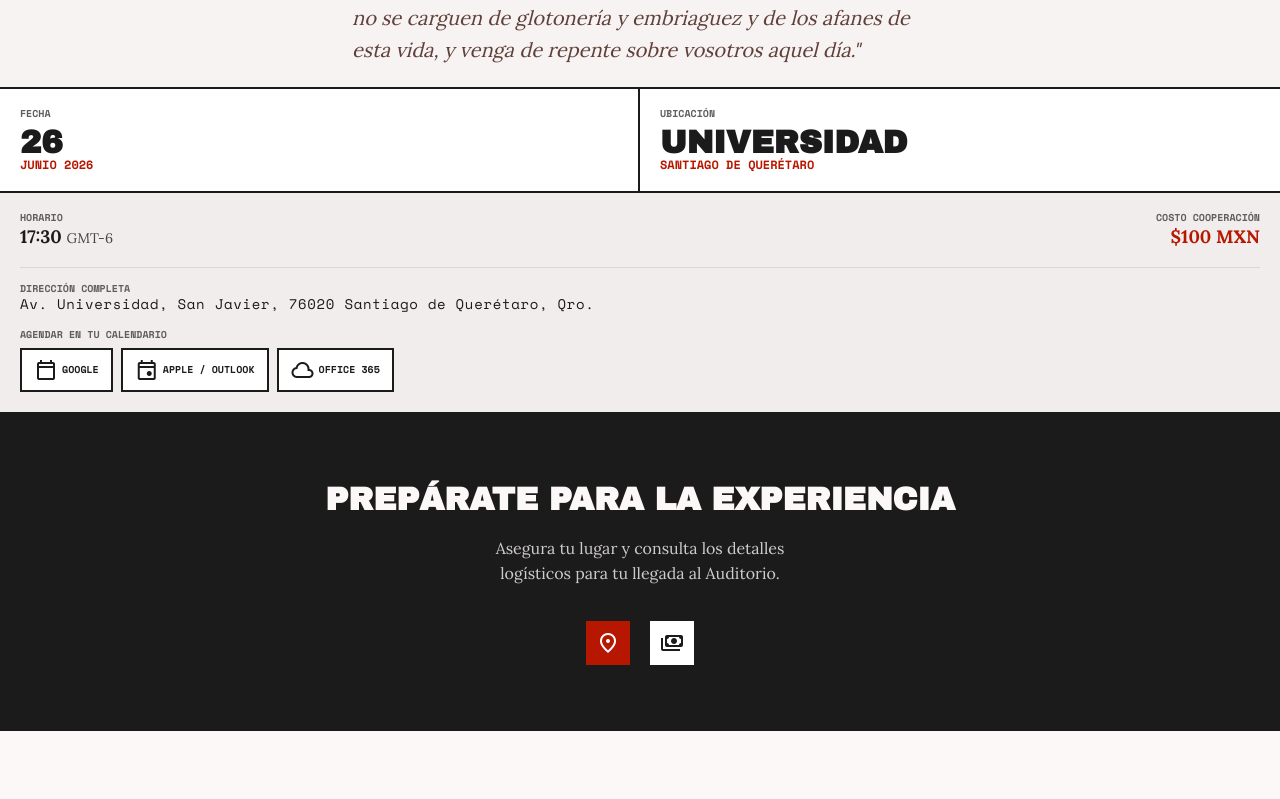
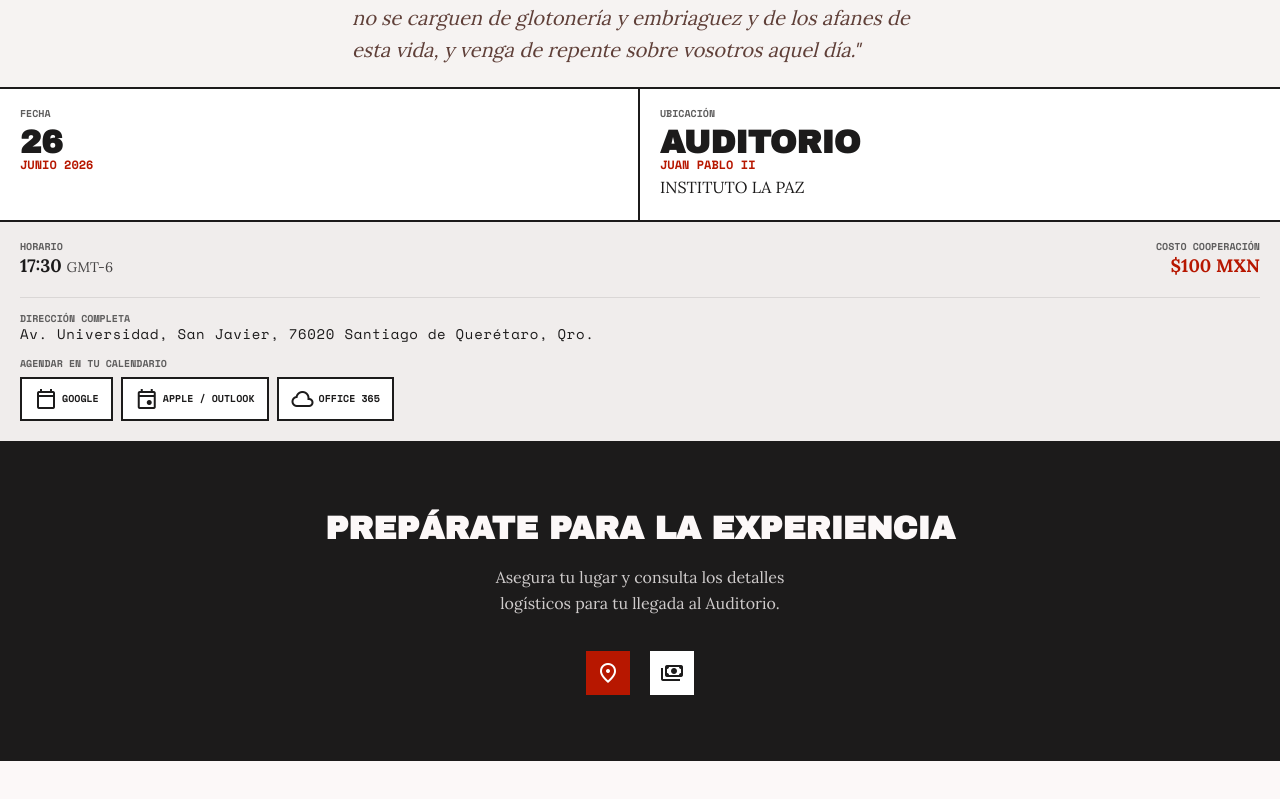
Before and after one commit to riosisraelg/quintaessencia, a Next.js app: page / in a window 1280 px wide. Shown: the part 819-1618 px from the top of the page. Built offline with nearby package versions, Linux system fonts and the light colour scheme.

Commit message:
Actualizar datos de ubicación, calendarios y puntos de entrega

```diff
--- a/src/app/page.tsx
+++ b/src/app/page.tsx
@@ -53,8 +53,9 @@ export default function Home() {
         {/* Col 2 */}
         <div className="p-margin-mobile bg-white">
           <p className="font-label-caps text-[10px] text-secondary mb-2">UBICACIÓN</p>
-          <p className="font-headline-md leading-none">UNIVERSIDAD</p>
-          <p className="font-label-caps text-primary">SANTIAGO DE QUERÉTARO</p>
+          <p className="font-headline-md leading-none">AUDITORIO</p>
+          <p className="font-label-caps text-primary">JUAN PABLO II</p>
+          <div className="font-body-md mt-1">INSTITUTO LA PAZ</div>
         </div>
         {/* Full Width Details */}
         <div className="col-span-2 p-margin-mobile border-t-2 border-on-surface bg-surface-container">
```
